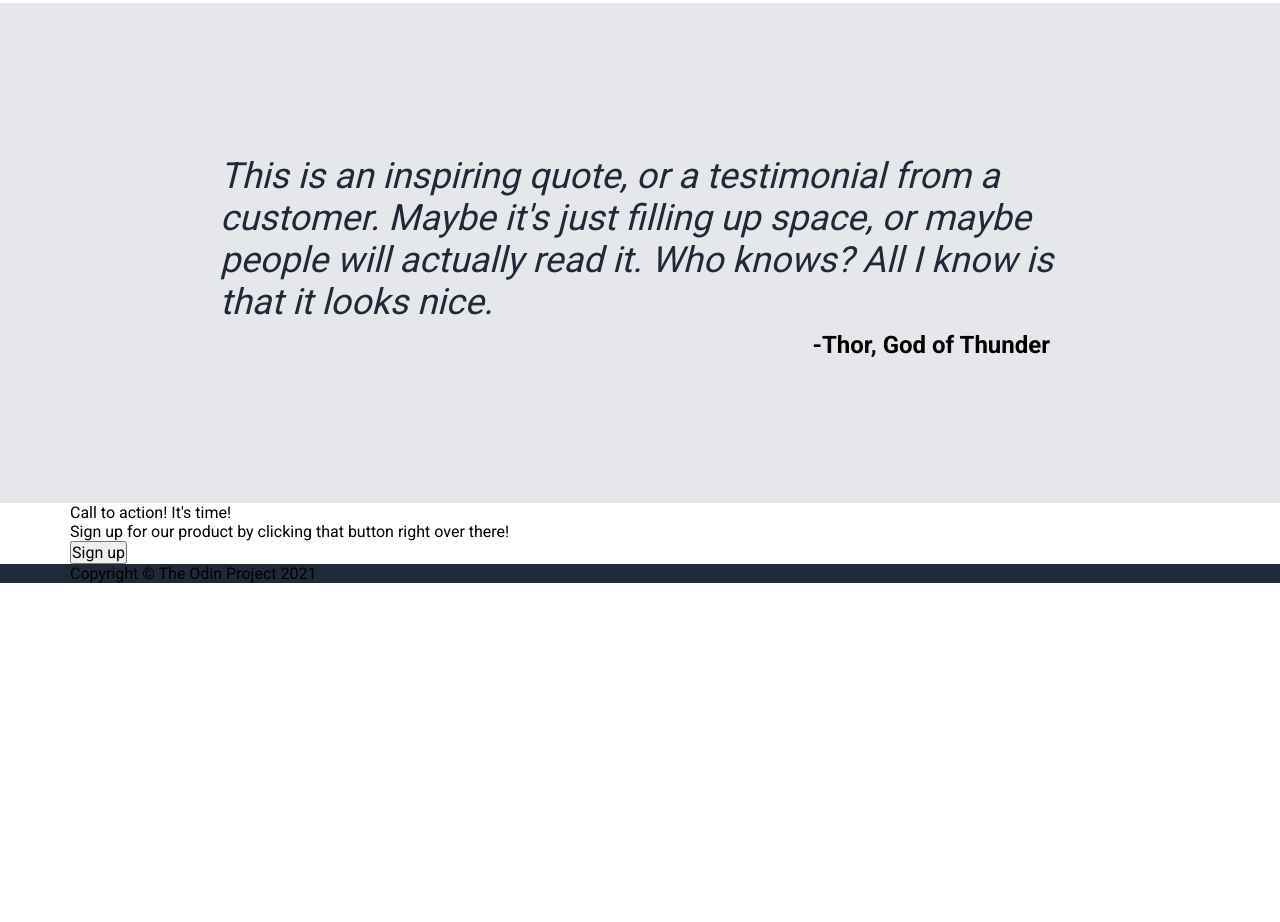
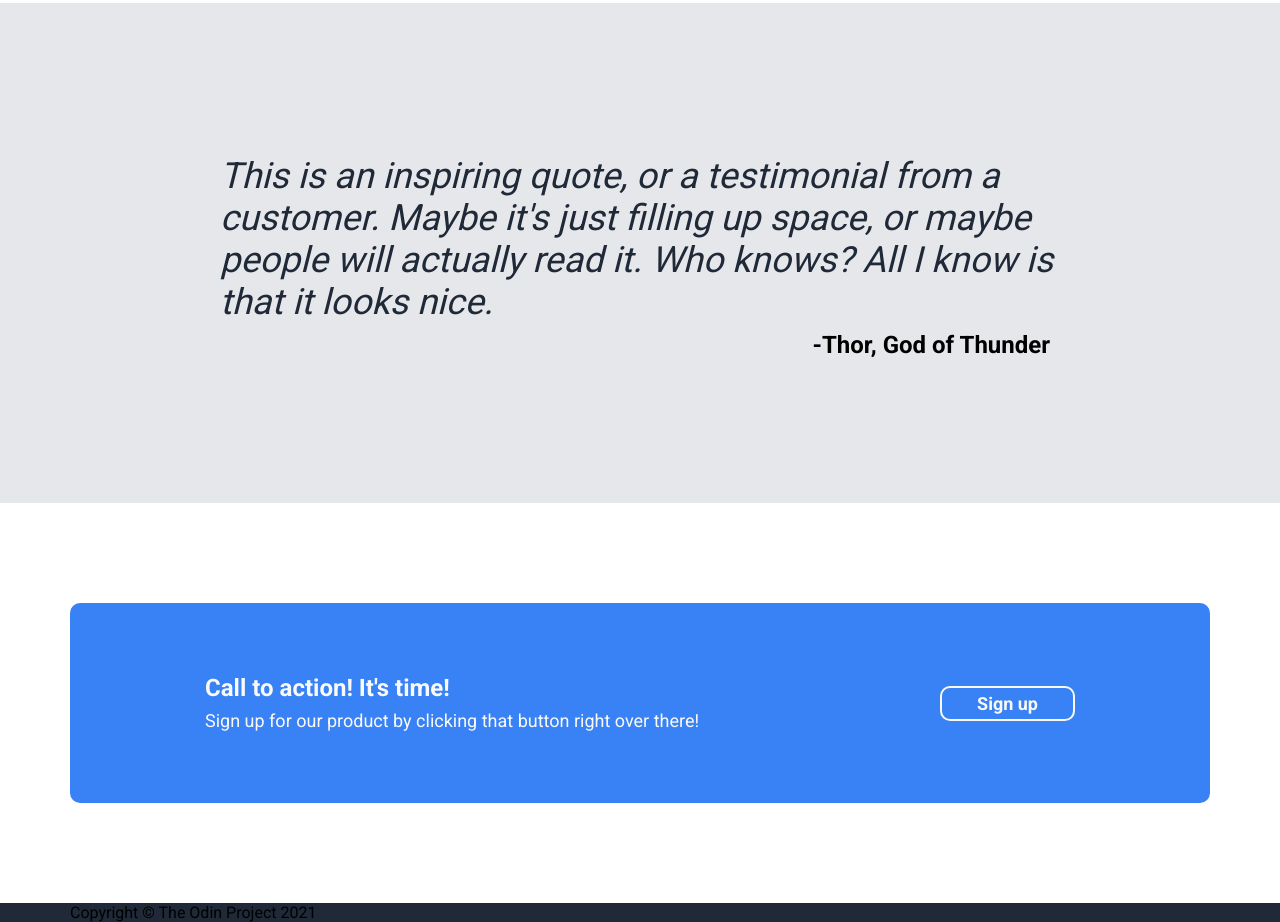
Before and after one commit to johnnycached/landing-page, a plain HTML site: page index.html in a window 1280 px wide. Shown: the part 1207-2129 px from the top of the page. Before the commit the page ends 1790 px from the top, so only its background shows below. Drawn offline with Linux system fonts and the light colour scheme.

Commit message:
Add container to HTML and edit CSS styling for section-4

```diff
--- a/index.html
+++ b/index.html
@@ -77,8 +77,10 @@
     <div class="section-4">
       <div class="container">
         <div class="engagement">
-          <h1>Call to action! It's time!</h1>
-          <p>Sign up for our product by clicking that button right over there!</p>
+          <div class="content">
+            <h1>Call to action! It's time!</h1>
+            <h2>Sign up for our product by clicking that button right over there!</h2>
+          </div>
           <button>Sign up</button>
         </div>
       </div>
--- a/style.css
+++ b/style.css
@@ -95,7 +95,7 @@ ul {
   border-radius: 5px;
 }
 
-.section-2 {
+.section-2 .container {
   height: 500px;
 }
 
@@ -149,3 +149,48 @@ ul {
   text-align: right;
   margin-right: 10px;
 }
+
+.section-4 .container {
+  height: 400px;
+  display: flex;
+  align-items: center;
+}
+
+.engagement {
+  height: 200px;
+  background-color: #3882f6;
+  display: flex;
+  flex: 1;
+  align-items: center;
+  justify-content: space-evenly;
+  border-radius: 10px;
+}
+
+.engagement .content {
+  display: flex;
+  flex-direction: column;
+  width: 600px;
+}
+
+.engagement h1 {
+  font-size: 24px;
+  color: #f9faf8;
+  font-weight: bold;
+  margin-bottom: 4px;
+}
+
+.engagement h2 {
+  font-size: 18px;
+  color: #f9faf8;
+  margin: 0;
+}
+
+.engagement button {
+  background-color: #3882f6;
+  color: #f9faf8;
+  font-size: 18px;
+  font-weight: bold;
+  border: 2px solid #f9faf8;
+  border-radius: 10px;
+  padding: 5px 35px;
+}
```
